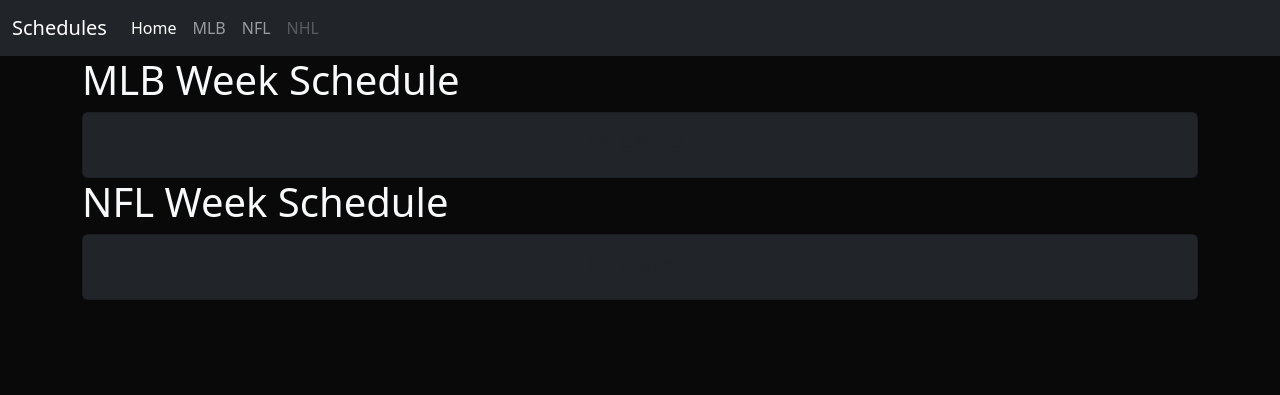
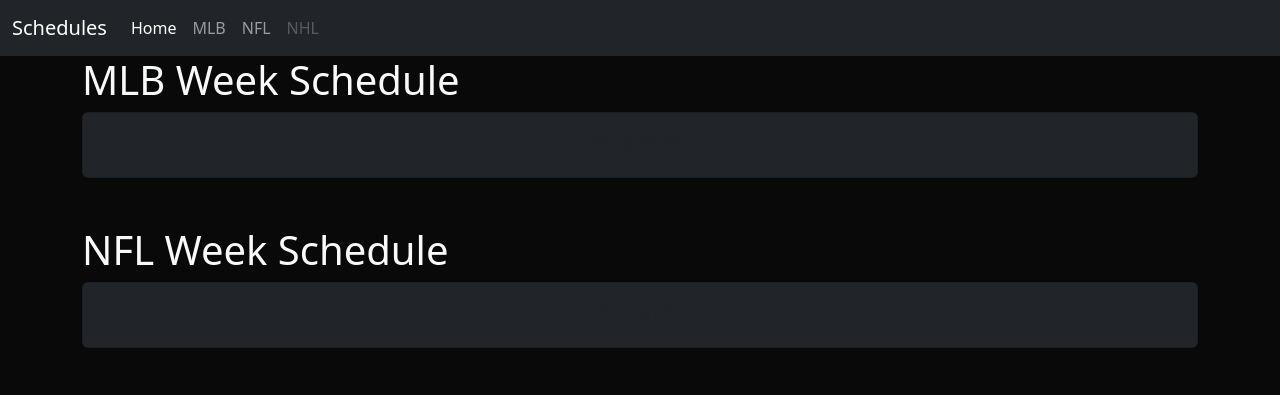
Before and after one commit to yannip1234/sports_schedules, a Django app: template m3u8_links/templates/links/index.html in a window 1280 px wide. Shown: the top 395 px of the page. Run offline with Django 3.2, Linux system fonts and the light colour scheme; the template is opened without the code that fills it, so the values that code supplies are empty; parts of the project's set-up code (start-up, migrations or seed data) failed here and were passed over; some libraries are stand-ins or nearby versions.

Commit message:
changed sorting

```diff
--- a/m3u8_links/links/views.py
+++ b/m3u8_links/links/views.py
@@ -19,7 +19,7 @@ def index(response):
     nfl = f'https://site.api.espn.com/apis/site/v2/sports/football/nfl/scoreboard'
     res = requests.get(url)
     obj = json.loads(res.content, object_hook=lambda d: SimpleNamespace(**d))
-
+    obj.dates = sorted(obj.dates, key=lambda x: x.date, reverse=True)
     res_nfl = requests.get(nfl)
     nfl = json.loads(res_nfl.content, object_hook=lambda d: SimpleNamespace(**d))
     nfl.events = sorted(nfl.events, key=lambda x: x.date, reverse=True)
--- a/m3u8_links/templates/links/index.html
+++ b/m3u8_links/templates/links/index.html
@@ -3,7 +3,7 @@
 {% load parse_time %}
 {% block content %}
     {% if dates %}
-        <div class="container">
+        <div class="container pb-5">
 {#            <h1>MLB Week Schedule</h1>#}
         <h1 id="mlb">MLB World Series Schedule</h1>
             <div class="row row-cols-1 row-cols-md-3 g-4">
@@ -12,7 +12,7 @@
 
                         <div class="col">
                             <h5 class="text-center">{{ date.date|parse_date|date:"D, M d"}}</h5>
-                            <div class="card bg-dark ">
+                            <div class="card bg-dark">
                                 <div class="card-body">
                                     <h5 class="card-title text-center">
 
@@ -77,7 +77,7 @@
             </div>
         </div>
     {% else %}
-        <div class="container">
+        <div class="container pb-5">
             <h1>MLB Week Schedule</h1>
             <div class="row justify-content-center">
                 <div class="col justify-content-center">
@@ -99,7 +99,7 @@
     {#    {% endfor %}#}
 {% if games_nfl %}
             {#            <h1>MLB Week Schedule</h1>#}
-    <div class="container">
+    <div class="container pb-5">
             <h1 id="nfl">NFL Week Schedule</h1>
             <div class="row row-cols-1 row-cols-md-3 g-4">
                 {% for game in games_nfl %}
@@ -153,7 +153,7 @@
             </div>
     </div>
     {% else %}
-        <div class="container">
+        <div class="container pb-5">
             <h1>NFL Week Schedule</h1>
             <div class="row justify-content-center">
                 <div class="col justify-content-center">
```
